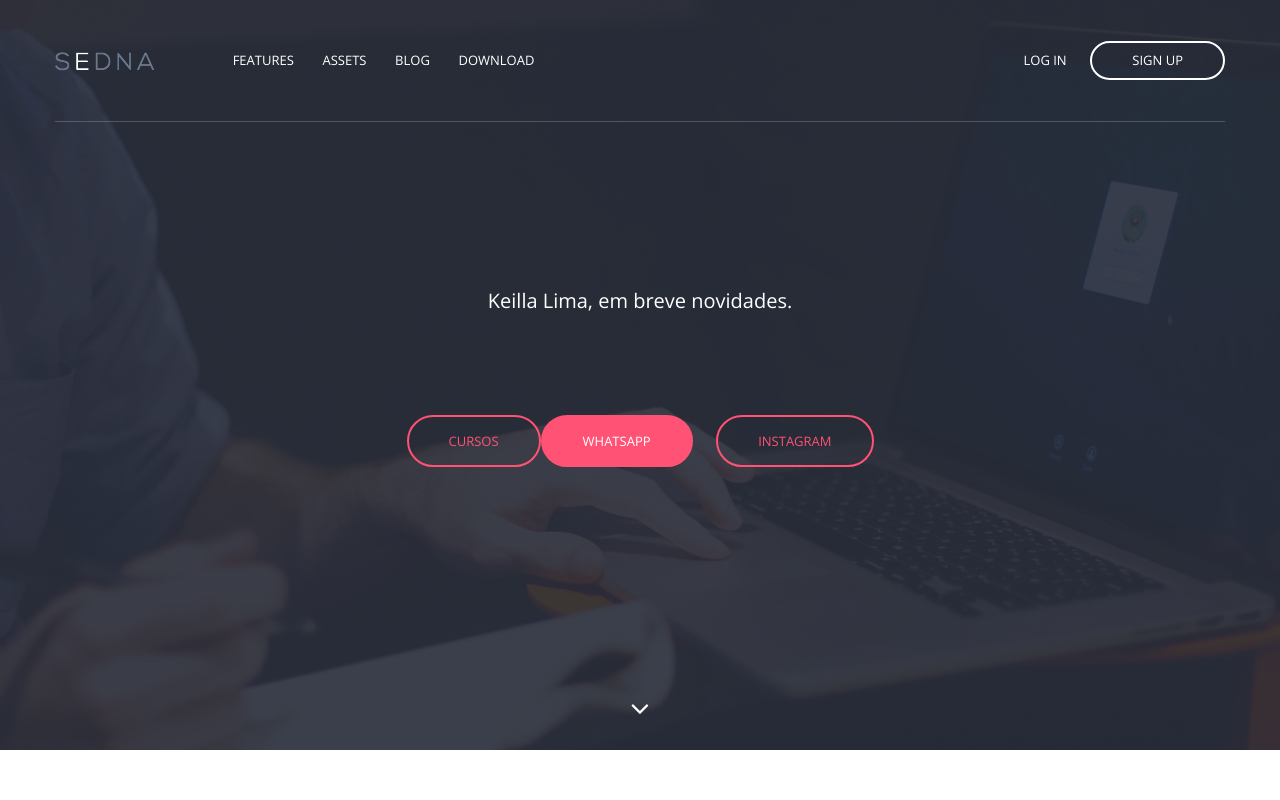
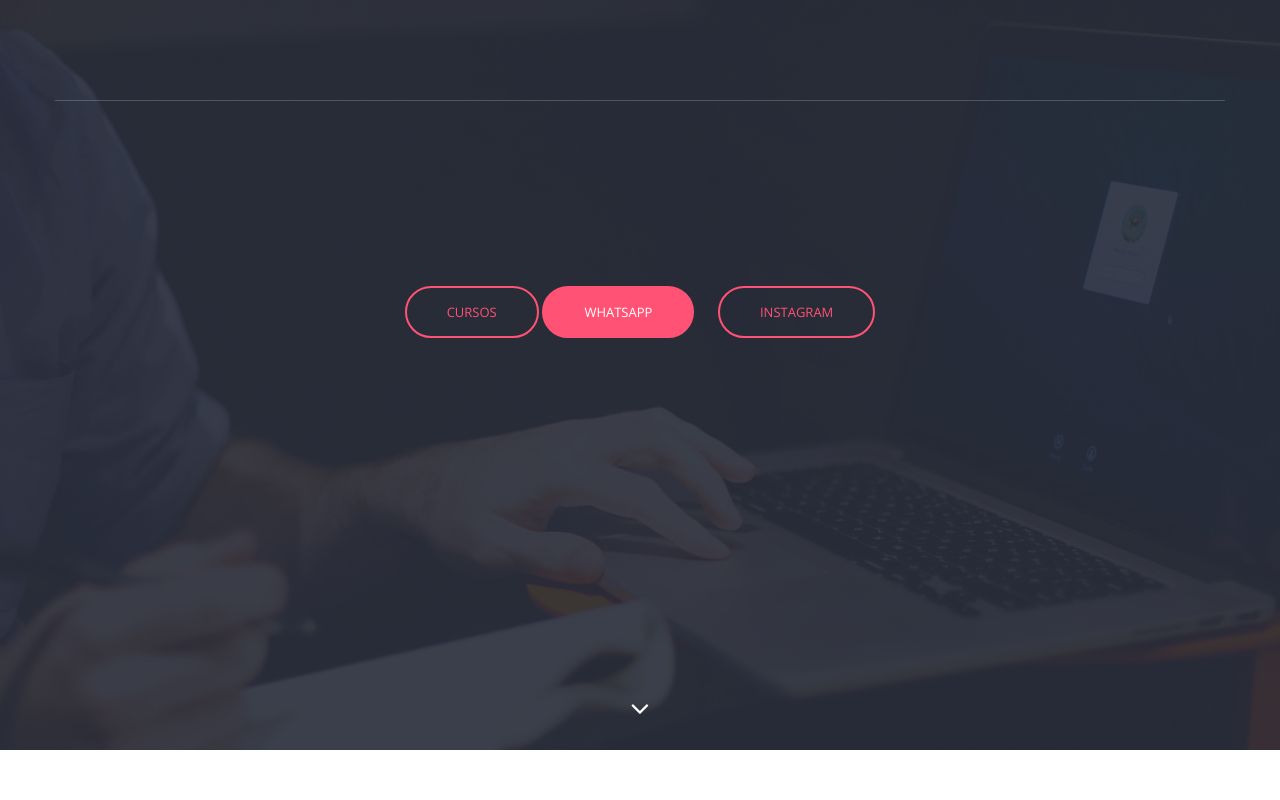
Before and after one commit to sergioabrantes/KeillaLima, a plain HTML site: page index.html in a window 1280 px wide. Shown: the top 800 px of the page. Drawn offline with nearby package versions, Linux system fonts and the light colour scheme.

Commit message:
Update index.html

```diff
--- a/index.html
+++ b/index.html
@@ -31,7 +31,7 @@
     <section class="hero">
         <section class="navigation">
             <header>
-                <div class="header-content">
+                <!--<div class="header-content">
                     <div class="logo"><a href="#"><img src="img/sedna-logo.png" alt="Sedna logo"></a></div>
                     <div class="header-nav">
                         <nav>
@@ -46,7 +46,7 @@
                                 <li><a href="#download" class="btn-white btn-small">Sign up</a></li>
                             </ul>
                         </nav>
-                    </div>
+                    </div>-->
                     <div class="navicon">
                         <a class="nav-toggle" href="#"><span></span></a>
                     </div>
@@ -58,8 +58,8 @@
                 <div class="col-md-10 col-md-offset-1">
                     <div class="hero-content text-center">
                         <h1></h1>
-                        <p class="intro">Keilla Lima, em breve novidades.</p>
-                        <a href="#" class="btn btn-accent btn-large">Cursos</a><a href="#" class="btn btn-fill btn-large btn-margin-right">WhatsApp</a> <a href="#" class="btn btn-accent btn-large">Instagram</a>
+                        <!--<p class="intro">Keilla Lima, em breve novidades.</p>-->
+                        <a href="#" class="btn btn-accent btn-large">Cursos</a>  <a href="#" class="btn btn-fill btn-large btn-margin-right">WhatsApp</a> <a href="#" class="btn btn-accent btn-large">Instagram</a>
                     </div>
                 </div>
             </div>
```
